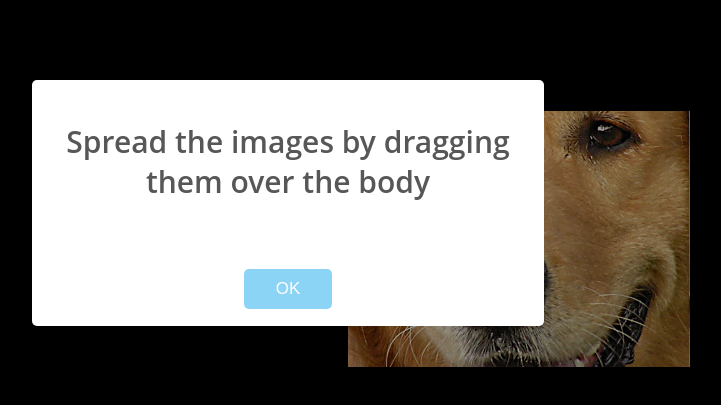
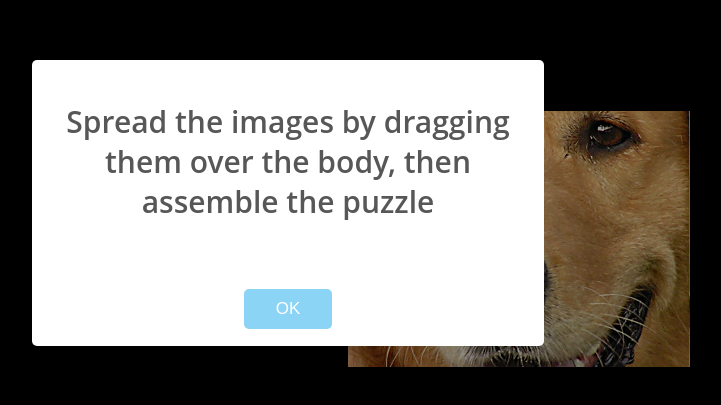
Before and after one commit to kennybatista/puzzle, a plain HTML site: page index.html in a window 1280 px wide. Shown: the part 189-594 px from the top of the page, without its empty margins (352-1073 px from the left). Drawn offline with nearby package versions, Linux system fonts and the light colour scheme.

Commit message:
more instructions

```diff
--- a/index.html
+++ b/index.html
@@ -142,7 +142,7 @@
 
 		  $(document).ready(function(){
 
-		  	swal("Spread the images by dragging them over the body")
+		  	swal("Spread the images by dragging them over the body, then assemble the puzzle")
 
 		  	$('div').draggable();
 		  })
```
